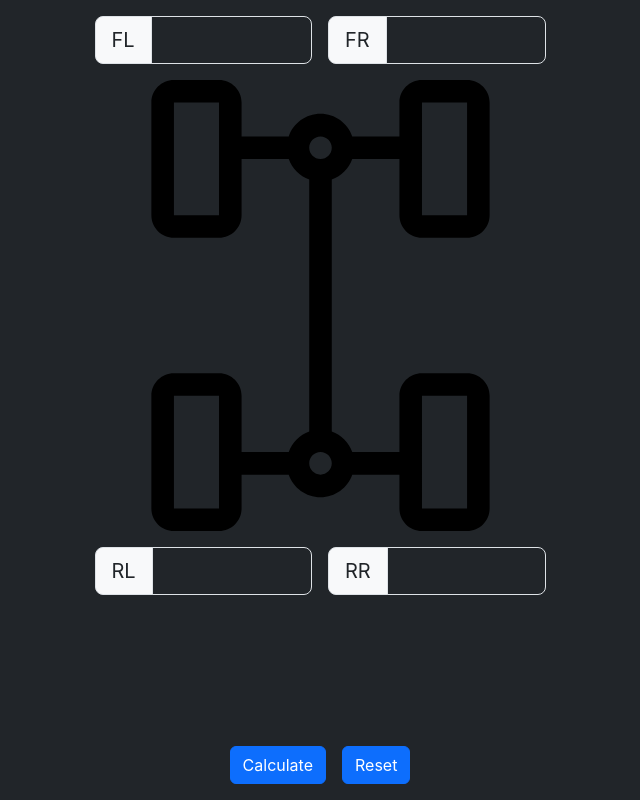
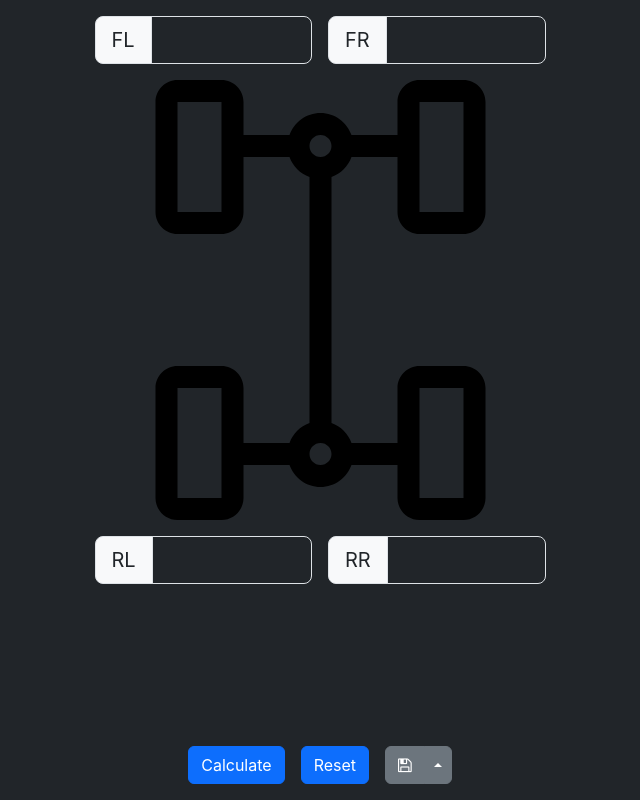
Before and after one commit to Martizong/cra-cwc, a React (Create React App) app: page / in a window 1280 px wide. Shown: the whole page, without its empty margins (320-960 px from the left). Built offline with nearby package versions, Linux system fonts and the light colour scheme.

Commit message:
fixed styling on desktop

```diff
--- a/public/index.html
+++ b/public/index.html
@@ -2,11 +2,17 @@
 <html lang="en">
     <head>
         <meta charset="utf-8" />
-    <link rel="icon" href="%PUBLIC_URL%/calc-icon.svg" />
+        <link rel="icon" href="%PUBLIC_URL%/calc-icon-128.ico" />
         <link
             href="https://cdn.jsdelivr.net/npm/bootstrap@5.3.0/dist/css/bootstrap.min.css"
             rel="stylesheet"
             integrity="sha384-9ndCyUaIbzAi2FUVXJi0CjmCapSmO7SnpJef0486qhLnuZ2cdeRhO02iuK6FUUVM"
+            crossorigin="anonymous"
+        />
+        <link
+            rel="stylesheet"
+            href="https://stackpath.bootstrapcdn.com/font-awesome/4.7.0/css/font-awesome.min.css"
+            integrity="sha384-wvfXpqpZZVQGK6TAh5PVlGOfQNHSoD2xbE+QkPxCAFlNEevoEH3Sl0sibVcOQVnN"
             crossorigin="anonymous"
         />
         <meta name="viewport" content="width=device-width, initial-scale=1" />
@@ -15,7 +21,7 @@
             name="description"
             content="Web site created using create-react-app"
         />
-    <link rel="apple-touch-icon" href="%PUBLIC_URL%/logo192.png" />
+        <link rel="apple-touch-icon" href="%PUBLIC_URL%/logo128.png" />
         <link rel="manifest" href="%PUBLIC_URL%/manifest.json" />
         <title>Cross Weight Calculator</title>
     </head>
--- a/src/App.css
+++ b/src/App.css
@@ -1,6 +1,6 @@
 #root {
-	margin: 0;
-	padding: 0;
+    margin: 0;
+    padding: 0;
 }
 
 .c-container {
@@ -15,15 +15,13 @@
     width: 100%;
     justify-content: center;
     margin-bottom: 1rem;
+    gap: 1rem;
     /* margin-top: 1rem; */
-}
-
-.button-container .btn:first-child {
-    margin-right: 1em;
 }
 
 .img-container {
     position: relative;
+    height: 55%;
 }
 
 .img-container img {
--- a/src/App.js
+++ b/src/App.js
@@ -41,14 +41,18 @@ export default function App() {
         setResults(null)
     }
 
+    const openSaves = () => {
+        return
+    }
+
     const [input1, input2, input3, input4] = INPUTS.map((name) => (
-		<div key={name} className='input-group input-group-lg'>
-			<span className='input-group-text' id={`input-label-${name}`}>
+        <div key={name} className="input-group input-group-lg">
+            <span className="input-group-text" id={`input-label-${name}`}>
                 {name.toUpperCase()}
             </span>
             <input
-				className='form-control bg-dark text-light'
-				type='number'
+                className="form-control bg-dark text-light"
+                type="number"
                 name={name}
                 value={weights[name]}
                 onChange={getHandleOnChange(name)}
@@ -58,42 +62,42 @@ export default function App() {
     ))
 
     return (
-		<div className='container'>
-			<div className='row justify-content-center'>
-				<div className='col-sm-12 col-md-8 col-lg-7 col-xl-5'>
-					<div className='c-container'>
-						<div className='inputs-container'>
+        <div className="container">
+            <div className="row justify-content-center">
+                <div className="col-sm-12 col-md-8 col-lg-7 col-xl-5">
+                    <div className="c-container">
+                        <div className="inputs-container">
                             {input1}
                             {input2}
                         </div>
-						<div className='img-container'>
+                        <div className="img-container">
                             {results && (
                                 <>
-									<div className='total-container'>
+                                    <div className="total-container">
                                         <div></div>
                                         <Info
-											name='Front'
+                                            name="Front"
                                             total={results.front.total}
                                             perc={results.front.perc}
                                         />
                                         <div></div>
                                         <Info
-											name='Left'
+                                            name="Left"
                                             total={results.left.total}
                                             perc={results.left.perc}
                                         />
                                         <Info
-											name='Total'
+                                            name="Total"
                                             total={results.total}
                                         />
                                         <Info
-											name='Right'
+                                            name="Right"
                                             total={results.right.total}
                                             perc={results.right.perc}
                                         />
                                         <div></div>
                                         <Info
-											name='Rear'
+                                            name="Rear"
                                             total={results.rear.total}
                                             perc={results.rear.perc}
                                         />
@@ -101,23 +105,23 @@ export default function App() {
                                     </div>
                                 </>
                             )}
-							<img src={car} alt='kola' />
+                            <img src={car} alt="kola" />
                         </div>
-						<div className='inputs-container'>
+                        <div className="inputs-container">
                             {input3}
                             {input4}
                         </div>
 
-						<div className='cross-weights'>
+                        <div className="cross-weights">
                             {results && (
                                 <>
                                     <Info
-										name='Cross Left'
+                                        name="Cross Left"
                                         total={results.crossLeft.total}
                                         perc={results.crossLeft.perc}
                                     />
                                     <Info
-										name='Cross Right'
+                                        name="Cross Right"
                                         total={results.crossRight.total}
                                         perc={results.crossRight.perc}
                                     />
@@ -125,21 +129,37 @@ export default function App() {
                             )}
                         </div>
 
-						<div className='button-container'>
+                        <div className="button-container">
                             <button
-								className='btn btn-primary'
-								type='button'
+                                className="btn btn-primary"
+                                type="button"
                                 onClick={handleCalculate}
                             >
                                 Calculate
                             </button>
                             <button
-								className='btn btn-primary'
-								type='button'
+                                className="btn btn-primary"
+                                type="button"
                                 onClick={handleReset}
                             >
                                 Reset
                             </button>
+                            <div class="btn-group dropup">
+                                <button type="button" class="btn btn-secondary">
+                                    <i class="fa fa-floppy-o"></i>
+                                </button>
+                                <button
+                                    type="button"
+                                    class="btn btn-secondary dropdown-toggle dropdown-toggle-split"
+                                    data-bs-toggle="dropdown"
+                                    aria-expanded="false"
+                                >
+                                    <span class="visually-hidden">
+                                        Toggle Dropdown
+                                    </span>
+                                </button>
+                                <ul class="dropdown-menu"></ul>
+                            </div>
                         </div>
                     </div>
                 </div>
```
Lines whose indentation alone changed are shown as unchanged.
